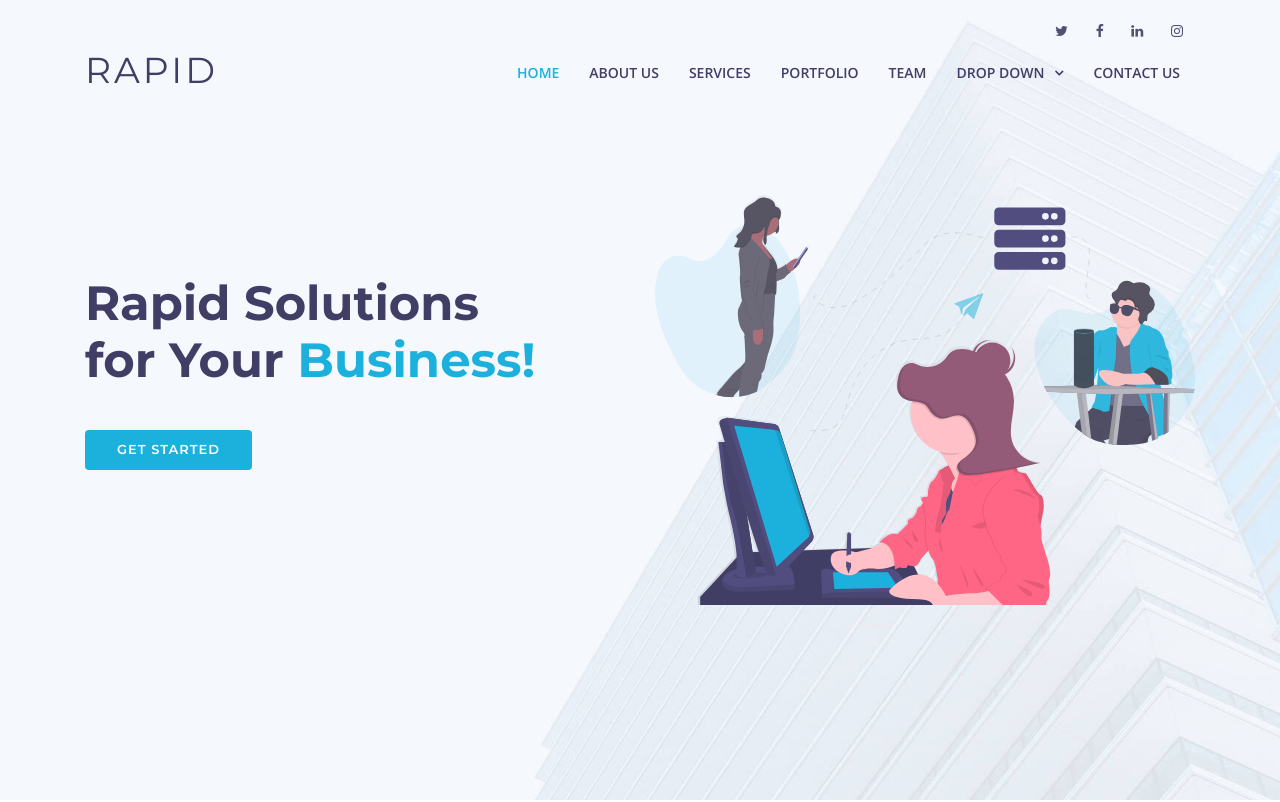
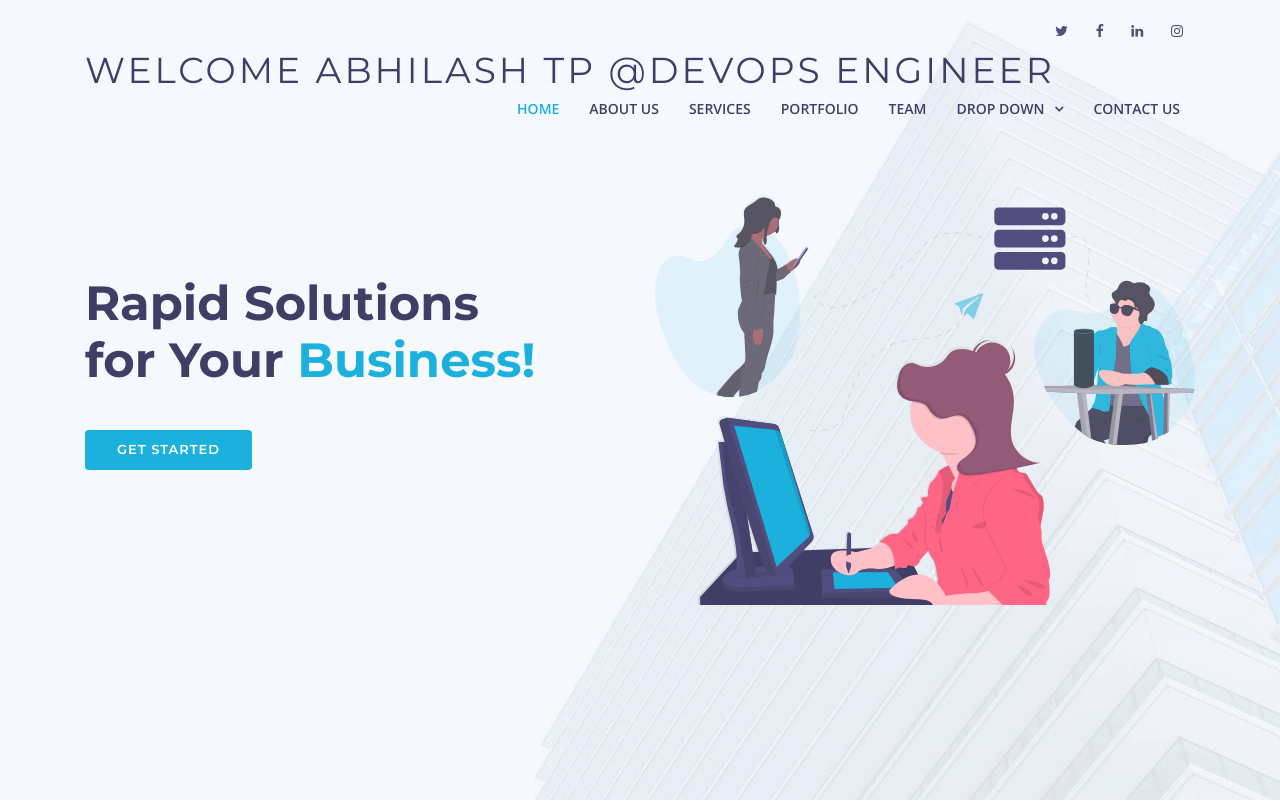
Before and after one commit to lerpshishir/rapid-website, a plain HTML site: page index.html in a window 1280 px wide. Shown: the top 802 px of the page. Drawn offline with nearby package versions, Linux system fonts and the light colour scheme; files whose address does not match are found by name.

Commit message:
fifth check in

```diff
--- a/index.html
+++ b/index.html
@@ -2,7 +2,7 @@
 <html lang="en">
 <head>
   <meta charset="utf-8">
-  <title>Rapid Learning Devops 2020</title>
+  <title>Rapid Learning of Devops 2020</title>
   <meta content="width=device-width, initial-scale=1.0" name="viewport">
   <meta content="" name="keywords">
   <meta content="" name="description">
@@ -56,7 +56,7 @@
 
       <div class="logo float-left">
         <!-- Uncomment below if you prefer to use an image logo -->
-        <h1 class="text-light"><a href="#intro" class="scrollto"><span>Rapid</span></a></h1>
+        <h1 class="text-light"><a href="#intro" class="scrollto"><span>Welcome Abhilash TP @Devops Engineer</span></a></h1>
         <!-- <a href="#header" class="scrollto"><img src="img/logo.png" alt="" class="img-fluid"></a> -->
       </div>
 
```
